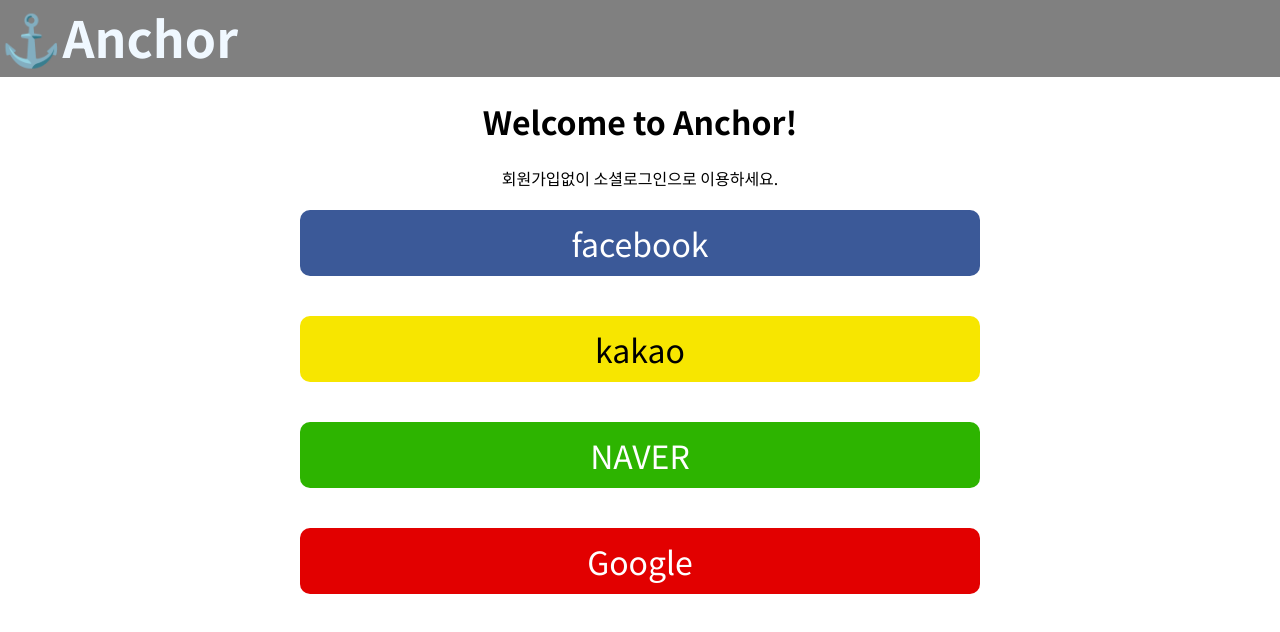
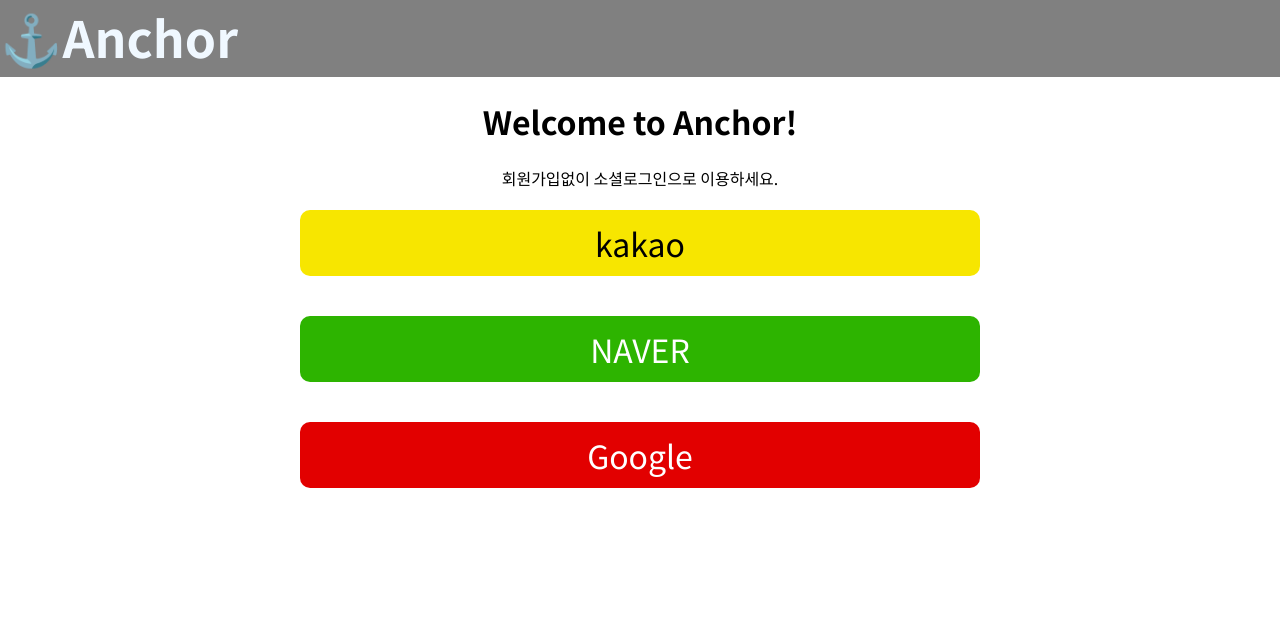
Before and after one commit to GoormAnchor/anchor-book-fe, a plain HTML site: page index.html in a window 1280 px wide. Drawn offline with Linux system fonts and the light colour scheme.

Commit message:
facebook 로그인 삭제

```diff
--- a/index.html
+++ b/index.html
@@ -24,11 +24,11 @@
       >
     </div>
     <div class="oauth">
-      <a
+      <!--a
         class="facebook"
         href="http://10.100.1.156:8080/oauth2/authorization/facebook?redirect_uri=http://10.100.114.149:3000/oauth/redirect.html"
         >facebook</a
-      >
+      -->
       <a
         class="kakao"
         href="http://10.100.1.156:8080/oauth2/authorization/kakao?redirect_uri=http://10.100.114.149:3000/oauth/redirect.html"
```
